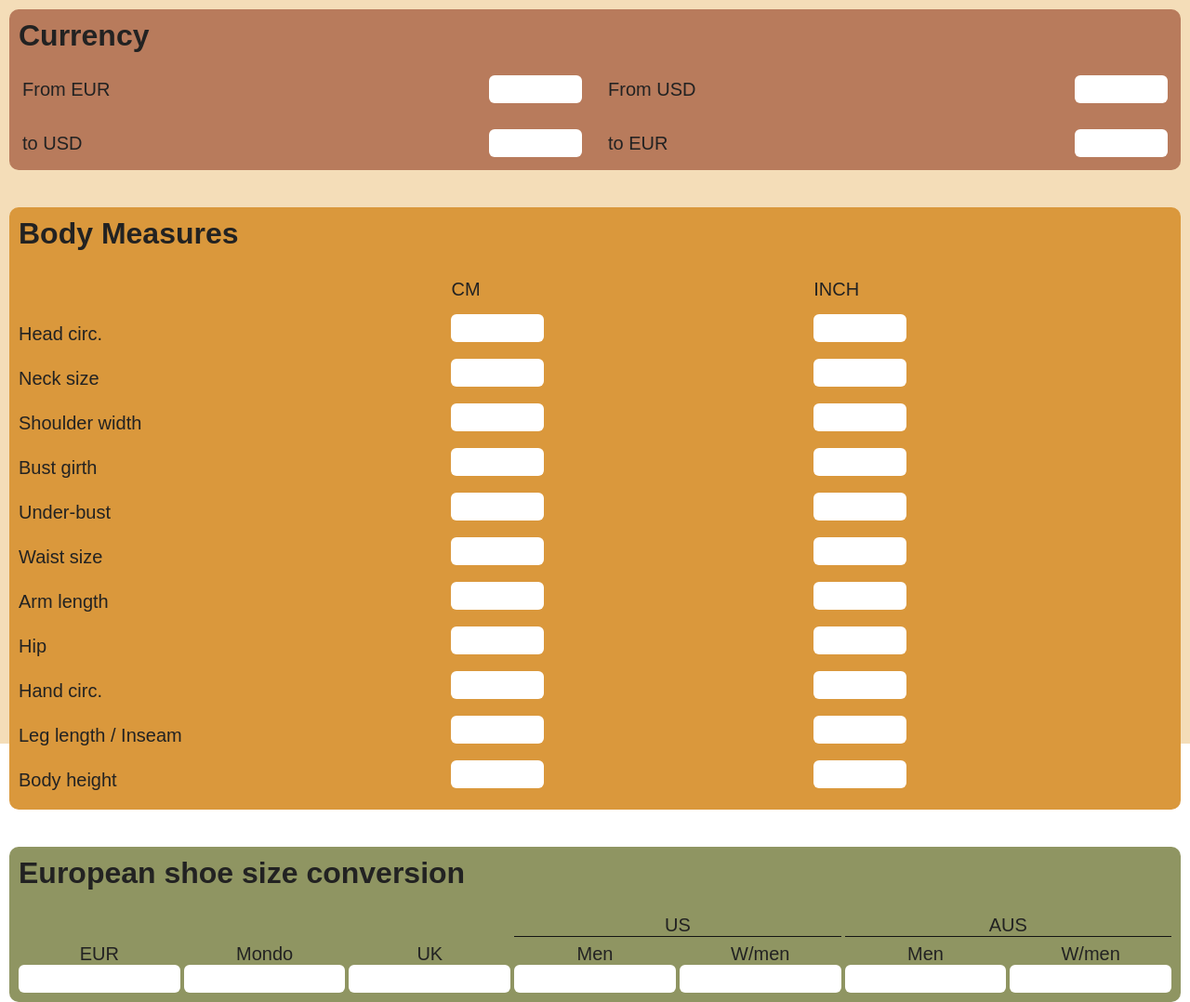
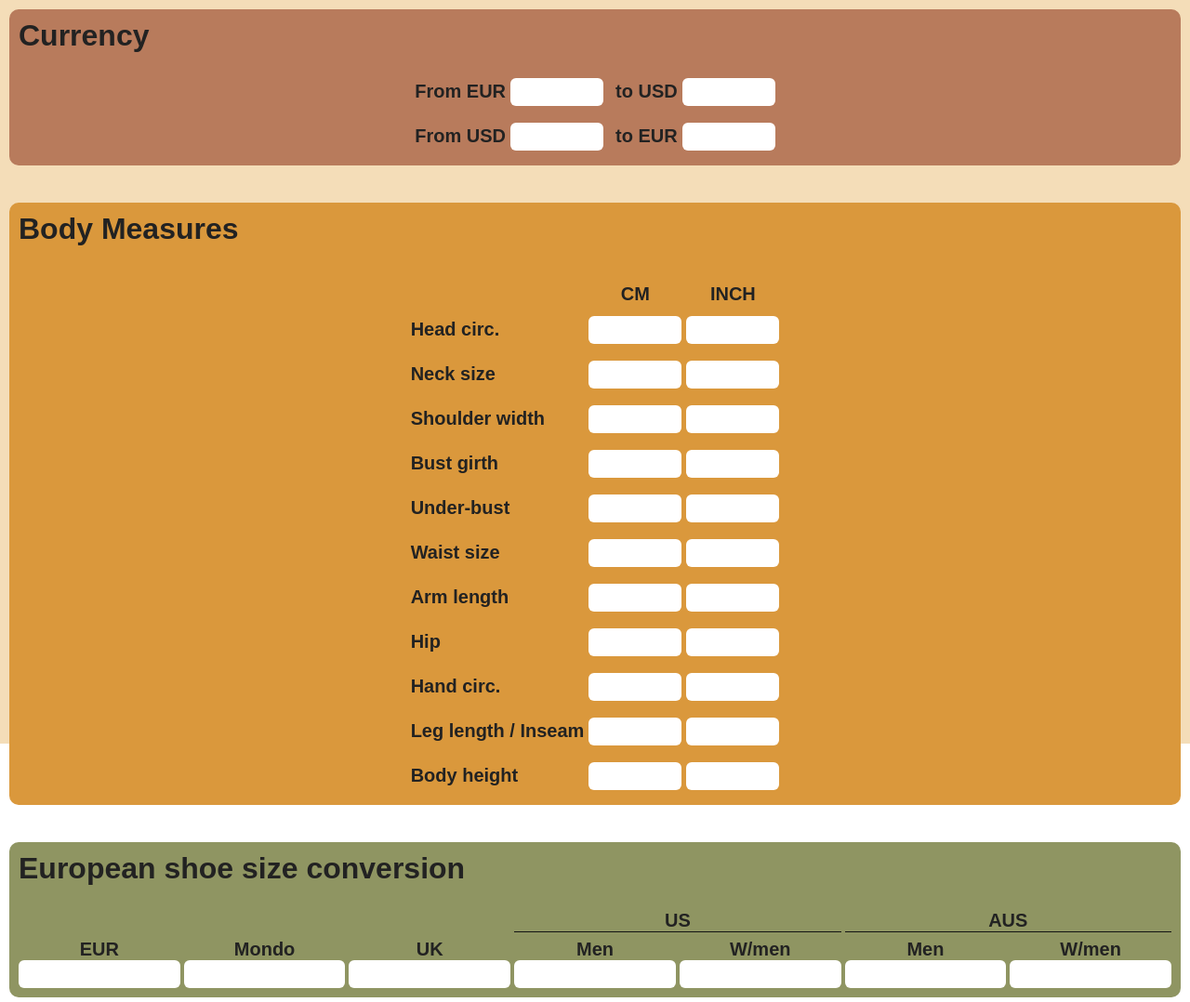
Before and after one commit to ExtF8/convertExtension, a website with bundled scripts: page sidePanel.html in a window 1280 px wide. Shown: the whole page at 93% size. Built offline with nearby package versions, Linux system fonts and the light colour scheme.

Commit message:
Refactored styles nad layouts

```diff
--- a/sidePanel.html
+++ b/sidePanel.html
@@ -12,25 +12,17 @@
             <!-- Currency -->
             <section class="currency-container">
                 <h1>Currency</h1>
-                <!-- input section-->
                 <div class="currency-input-container">
-                    <div class="currency-input">
-                        <label for="eur_input">From EUR</label>
-                        <input type="number" id="eur_input" />
-                    </div>
-                    <div class="currency-input">
-                        <label for="usd_input">From USD</label>
-                        <input type="number" id="usd_input" />
-                    </div>
-                </div>
-                <!-- output section-->
-                <div class="currency-output-container">
-                    <div class="currency-outputs">
-                        <label for="usd_output">to USD</label>
+                    <div class="div1-currency"><h2>From EUR</h2></div>
+                    <div class="div2-currency"><input type="number" id="eur_input" /></div>
+                    <div class="div3-currency"><h2>to USD</h2></div>
+                    <div class="div4-currency">
                         <input type="number" id="usd_output" readonly />
                     </div>
-                    <div class="currency-outputs">
-                        <label for="eur_output">to EUR</label>
+                    <div class="div5-currency"><h2>From USD</h2></div>
+                    <div class="div6-currency"><input type="number" id="usd_input" /></div>
+                    <div class="div7-currency"><h2>to EUR</h2></div>
+                    <div class="div8-currency">
                         <input type="number" id="eur_output" readonly />
                     </div>
                 </div>
@@ -39,42 +31,42 @@
             <section class="measures-container">
                 <h1>Body Measures</h1>
                 <div class="measures-input-container">
-                    <h2 class="div1"></h2>
-                    <h2 class="div2">Head circ.</h2>
-                    <h2 class="div3">Neck size</h2>
-                    <h2 class="div4">Shoulder width</h2>
-                    <h2 class="div5">Bust girth</h2>
-                    <h2 class="div6">Under-bust</h2>
-                    <h2 class="div7">Waist size</h2>
-                    <h2 class="div8">Arm length</h2>
-                    <h2 class="div9">Hip</h2>
-                    <h2 class="div10">Hand circ.</h2>
-                    <h2 class="div11">Leg length / Inseam</h2>
-                    <h2 class="div12">Body height</h2>
-                    <h2 class="div13">CM</h2>
-                    <input type="number" class="div14" />
-                    <input type="number" class="div15" />
-                    <input type="number" class="div16" />
-                    <input type="number" class="div17" />
-                    <input type="number" class="div18" />
-                    <input type="number" class="div19" />
-                    <input type="number" class="div20" />
-                    <input type="number" class="div21" />
-                    <input type="number" class="div22" />
-                    <input type="number" class="div23" />
-                    <input type="number" class="div24" />
-                    <h2 class="div25">INCH</h2>
-                    <input type="number" class="div26" />
-                    <input type="number" class="div27" />
-                    <input type="number" class="div28" />
-                    <input type="number" class="div29" />
-                    <input type="number" class="div30" />
-                    <input type="number" class="div31" />
-                    <input type="number" class="div32" />
-                    <input type="number" class="div33" />
-                    <input type="number" class="div34" />
-                    <input type="number" class="div35" />
-                    <input type="number" class="div36" />
+                    <div class="div1-measures"><h2></h2></div>
+                    <div class="div2-measures"><h2>Head circ.</h2></div>
+                    <div class="div3-measures"><h2>Neck size</h2></div>
+                    <div class="div4-measures"><h2>Shoulder width</h2></div>
+                    <div class="div5-measures"><h2>Bust girth</h2></div>
+                    <div class="div6-measures"><h2>Under-bust</h2></div>
+                    <div class="div7-measures"><h2>Waist size</h2></div>
+                    <div class="div8-measures"><h2>Arm length</h2></div>
+                    <div class="div9-measures"><h2>Hip</h2></div>
+                    <div class="div10-measures"><h2>Hand circ.</h2></div>
+                    <div class="div11-measures"><h2>Leg length / Inseam</h2></div>
+                    <div class="div12-measures"><h2>Body height</h2></div>
+                    <div class="div13-measures"><h2>CM</h2></div>
+                    <div class="div14-measures"><input type="number" /></div>
+                    <div class="div15-measures"><input type="number" /></div>
+                    <div class="div16-measures"><input type="number" /></div>
+                    <div class="div17-measures"><input type="number" /></div>
+                    <div class="div18-measures"><input type="number" /></div>
+                    <div class="div19-measures"><input type="number" /></div>
+                    <div class="div20-measures"><input type="number" /></div>
+                    <div class="div21-measures"><input type="number" /></div>
+                    <div class="div22-measures"><input type="number" /></div>
+                    <div class="div23-measures"><input type="number" /></div>
+                    <div class="div24-measures"><input type="number" /></div>
+                    <div class="div25-measures"><h2>INCH</h2></div>
+                    <div class="div26-measures"><input type="number" /></div>
+                    <div class="div27-measures"><input type="number" /></div>
+                    <div class="div28-measures"><input type="number" /></div>
+                    <div class="div29-measures"><input type="number" /></div>
+                    <div class="div30-measures"><input type="number" /></div>
+                    <div class="div31-measures"><input type="number" /></div>
+                    <div class="div32-measures"><input type="number" /></div>
+                    <div class="div33-measures"><input type="number" /></div>
+                    <div class="div34-measures"><input type="number" /></div>
+                    <div class="div35-measures"><input type="number" /></div>
+                    <div class="div36-measures"><input type="number" /></div>
                 </div>
             </section>
             <!-- Shoe size -->
@@ -91,13 +83,13 @@
                     <div class="div7-shoe shoe"><h2>W/men</h2></div>
                     <div class="div8-shoe shoe"><h2>Men</h2></div>
                     <div class="div9-shoe shoe"><h2>W/men</h2></div>
-                    <input type="number" class="div10-shoe shoe" />
-                    <input type="number" class="div11-shoe shoe" />
-                    <input type="number" class="div12-shoe shoe" />
-                    <input type="number" class="div13-shoe shoe" />
-                    <input type="number" class="div14-shoe shoe" />
-                    <input type="number" class="div15-shoe shoe" />
-                    <input type="number" class="div16-shoe shoe" />
+                    <div class="div10-shoe shoe"><input type="number" /></div>
+                    <div class="div11-shoe shoe"><input type="number" /></div>
+                    <div class="div12-shoe shoe"><input type="number" /></div>
+                    <div class="div13-shoe shoe"><input type="number" /></div>
+                    <div class="div14-shoe shoe"><input type="number" /></div>
+                    <div class="div15-shoe shoe"><input type="number" /></div>
+                    <div class="div16-shoe shoe"><input type="number" /></div>
                 </div>
             </section>
         </main>
--- a/style.css
+++ b/style.css
@@ -56,7 +56,7 @@ h1 {
 h2 {
     font-size: 20px;
     margin: 10px 0;
-    font-weight: normal;
+    font-weight: 600;
 }
 
 p {
@@ -97,31 +97,44 @@ label {
     padding: 10px;
 }
 
-.currency-input-container,
-.currency-output-container {
-    display: flex;
+.currency-input-container {
+    display: grid;
+    /* grid-template-columns: repeat(4, 1fr); */
+    grid-template-rows: repeat(2, 1fr);
+    grid-column-gap: 5px;
+    grid-row-gap: 5px;
+    padding-top: 20px;
+    justify-items: center;
+    justify-content: center;
+    align-content: center;
     align-items: center;
-    padding-top: 20px;
-    gap: 20px;
-    /* border: 1px solid red; */
 }
 
-.currency-input,
-.currency-outputs {
-    display: flex;
-    align-items: center;
-    /* flex-direction: column; */
-    justify-content: space-between;
-    /* gap: 10px; */
-    margin: 4px;
-    width: 100vw;
-    /* border: 1px solid blue; */
+.div1-currency {
+    grid-area: 1 / 1 / 2 / 2;
 }
-
-.currency-container input {
-    /* width: 100px; */
-    align-self: flex-end;
-    /* border: 1px solid yellow; */
+.div2-currency {
+    grid-area: 1 / 2 / 2 / 3;
+}
+.div3-currency {
+    grid-area: 1 / 3 / 2 / 4;
+    margin-left: 8px;
+}
+.div4-currency {
+    grid-area: 1 / 4 / 2 / 5;
+}
+.div5-currency {
+    grid-area: 2 / 1 / 3 / 2;
+}
+.div6-currency {
+    grid-area: 2 / 2 / 3 / 3;
+}
+.div7-currency {
+    grid-area: 2 / 3 / 3 / 4;
+    margin-left: 8px;
+}
+.div8-currency {
+    grid-area: 2 / 4 / 3 / 5;
 }
 
 /* Body measures */
@@ -140,118 +153,126 @@ label {
     grid-column-gap: 5px;
     grid-row-gap: 5px;
     padding-top: 20px;
+    justify-content: center;
+    align-items: center;
 }
 
-.div13 {
-    width: 100px;
-}
-
-.div1 {
+.div1-measures {
     grid-area: 1 / 1 / 2 / 2;
 }
-.div2 {
+.div2-measures {
     grid-area: 2 / 1 / 3 / 2;
 }
-.div3 {
+.div3-measures {
     grid-area: 3 / 1 / 4 / 2;
 }
-.div4 {
+.div4-measures {
     grid-area: 4 / 1 / 5 / 2;
 }
-.div5 {
+.div5-measures {
     grid-area: 5 / 1 / 6 / 2;
 }
-.div6 {
+.div6-measures {
     grid-area: 6 / 1 / 7 / 2;
 }
-.div7 {
+.div7-measures {
     grid-area: 7 / 1 / 8 / 2;
 }
-.div8 {
+.div8-measures {
     grid-area: 8 / 1 / 9 / 2;
 }
-.div9 {
+.div9-measures {
     grid-area: 9 / 1 / 10 / 2;
 }
-.div10 {
+.div10-measures {
     grid-area: 10 / 1 / 11 / 2;
 }
-.div11 {
+.div11-measures {
     grid-area: 11 / 1 / 12 / 2;
 }
-.div12 {
+.div12-measures {
     grid-area: 12 / 1 / 13 / 2;
 }
-.div13 {
+.div13-measures {
     grid-area: 1 / 2 / 2 / 3;
+    justify-self: center;
+    align-self: end;
 }
-.div14 {
+.div13-measures > h2 {
+    margin: 0;
+}
+.div14-measures {
     grid-area: 2 / 2 / 3 / 3;
 }
-.div15 {
+.div15-measures {
     grid-area: 3 / 2 / 4 / 3;
 }
-.div16 {
+.div16-measures {
     grid-area: 4 / 2 / 5 / 3;
 }
-.div17 {
+.div17-measures {
     grid-area: 5 / 2 / 6 / 3;
 }
-.div18 {
+.div18-measures {
     grid-area: 6 / 2 / 7 / 3;
 }
-.div19 {
+.div19-measures {
     grid-area: 7 / 2 / 8 / 3;
 }
-.div20 {
+.div20-measures {
     grid-area: 8 / 2 / 9 / 3;
 }
-.div21 {
+.div21-measures {
     grid-area: 9 / 2 / 10 / 3;
 }
-.div22 {
+.div22-measures {
     grid-area: 10 / 2 / 11 / 3;
 }
-.div23 {
+.div23-measures {
     grid-area: 11 / 2 / 12 / 3;
 }
-.div24 {
+.div24-measures {
     grid-area: 12 / 2 / 13 / 3;
 }
-.div25 {
+.div25-measures {
     grid-area: 1 / 3 / 2 / 4;
+    justify-self: center;
+    align-self: end;
 }
-.div26 {
+.div25-measures > h2 {
+    margin: 0;
+}
+.div26-measures {
     grid-area: 2 / 3 / 3 / 4;
 }
-.div27 {
+.div27-measures {
     grid-area: 3 / 3 / 4 / 4;
 }
-.div28 {
+.div28-measures {
     grid-area: 4 / 3 / 5 / 4;
 }
-.div29 {
+.div29-measures {
     grid-area: 5 / 3 / 6 / 4;
 }
-.div30 {
+.div30-measures {
     grid-area: 6 / 3 / 7 / 4;
 }
-.div31 {
+.div31-measures {
     grid-area: 7 / 3 / 8 / 4;
 }
-.div32 {
+.div32-measures {
     grid-area: 8 / 3 / 9 / 4;
 }
-.div33 {
+.div33-measures {
     grid-area: 9 / 3 / 10 / 4;
 }
-.div34 {
+.div34-measures {
     grid-area: 10 / 3 / 11 / 4;
 }
-.div35 {
+.div35-measures {
     grid-area: 11 / 3 / 12 / 4;
 }
-.div36 {
+.div36-measures {
     grid-area: 12 / 3 / 13 / 4;
 }
 
@@ -335,10 +356,10 @@ label {
     align-items: center;
 }
 
-.shoe-input-container > input {
+.shoe-input-container > .shoe > input {
     width: 100%;
-    justify-self: center;
 }
+
 .shoe > h2 {
     margin: 0;
 }
```
